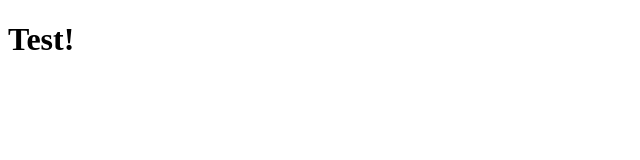
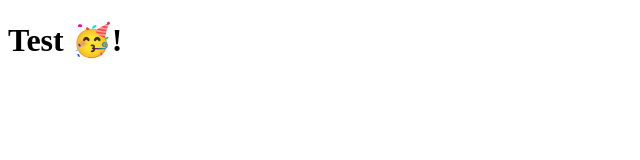
Before and after one commit to MinimumViablePerson/hello-123, a website: page index.html in a window 1280 px wide. Shown: the whole page, without its empty margins (0-640 px from the left). Drawn offline with Linux system fonts and the light colour scheme.

Commit message:
Added title and emoji!

```diff
--- a/index.html
+++ b/index.html
@@ -4,9 +4,9 @@
     <meta charset="UTF-8" />
     <meta name="viewport" content="width=device-width, initial-scale=1.0" />
     <meta http-equiv="X-UA-Compatible" content="ie=edge" />
-    <title>Static Template</title>
+    <title>Test</title>
   </head>
   <body>
-    <h1>Test!</h1>
+    <h1>Test 🥳!</h1>
   </body>
 </html>
```
